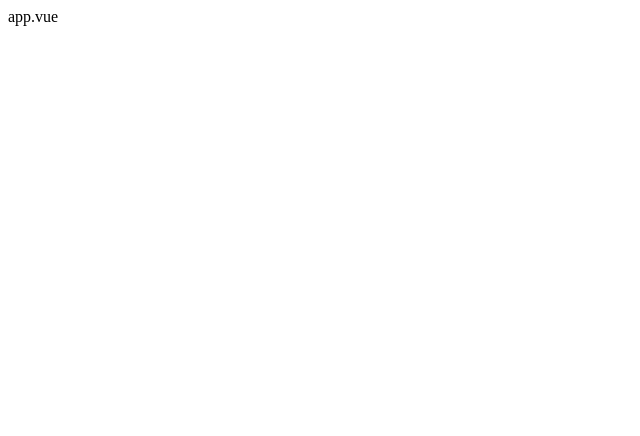
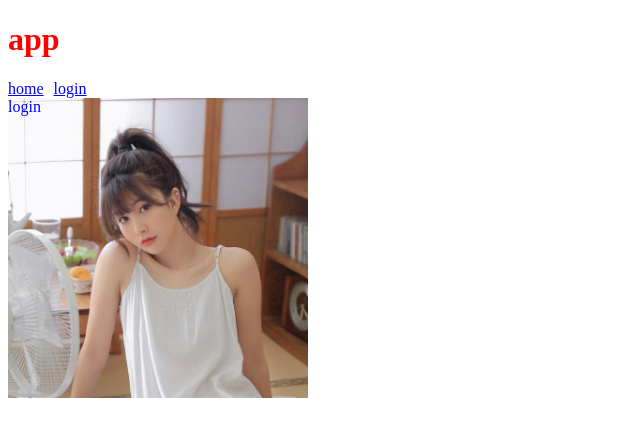
Before and after one commit to cgd199158/webpack5-tempalte, a Vue app: page /#/login in a window 1280 px wide. Shown: the top 436 px of the page, without its empty margins (0-640 px from the left). Built offline with nearby package versions, Linux system fonts and the light colour scheme.

Commit message:
feat: 打包优化

```diff
--- a/public/index.html
+++ b/public/index.html
@@ -4,7 +4,7 @@
     <meta charset="UTF-8">
     <meta http-equiv="X-UA-Compatible" content="IE=edge">
     <meta name="viewport" content="width=device-width, initial-scale=1.0">
-    <title>Document</title>
+    <title><%= htmlWebpackPlugin.options.title %></title>
 </head>
 <body>
     <div id="app"></div>
--- a/src/App.vue
+++ b/src/App.vue
@@ -1,7 +1,24 @@
 <template>
-  <div>app.vue</div>
+  <div>
+    <h1>app</h1>
+    <router-link style="margin-right: 10px" to="/">home</router-link>
+    <router-link to="/login">login</router-link>
+    <div class="main-box">
+      <router-view />
+    </div>
+  </div>
 </template>
 
 <script setup></script>
 
-<style scoped></style>
+<style scoped lang="scss">
+h1{
+  color: red;
+}
+.main-box{
+  width: 300px;
+  height: 300px;
+  background: url('./assets/imgs/demo.jpeg');
+  background-size: 100%;
+}
+</style>
--- a/src/main.js
+++ b/src/main.js
@@ -1,6 +1,8 @@
 import {createApp} from 'vue'
+import router from '@/router/index.js'
 import App from './App.vue'
+import '@/styles/main.scss'
 
 const app = createApp(App)
 
-app.mount('#app')
+app.use(router).mount('#app')
--- a/src/router/index.js
+++ b/src/router/index.js
@@ -0,0 +1,23 @@
+import { createRouter, createWebHashHistory } from 'vue-router'
+import Home from '@/views/home/index.vue'
+
+const routes = [
+  {
+    path: '/',
+    name: 'home',
+    component: Home
+  },
+  {
+    path: '/login',
+    name: 'login',
+    component: () => import('../views/login/index.vue')
+  }
+]
+
+
+const router = createRouter({
+  history:  createWebHashHistory(),
+  routes
+})
+
+export default router
--- /dev/null
+++ b/src/styles/common.scss
@@ -0,0 +1,7 @@
+@import url('./main.scss');
+
+$primary: blue;
+
+h4{
+  color: $primary;
+}
--- /dev/null
+++ b/src/views/home/index.vue
@@ -0,0 +1,7 @@
+<template>
+  <div>home</div>
+</template>
+
+<script setup></script>
+
+<style scoped></style>
--- /dev/null
+++ b/src/views/login/index.vue
@@ -0,0 +1,7 @@
+<template>
+  <div>login</div>
+</template>
+
+<script setup></script>
+
+<style scoped></style>
```
Also changed, not shown: package.json (+7 -0 lines), src/styles/main.scss (renamed from src/styles/main.css), src/views/home/inxe.vue (deleted), src/views/login/inxe.vue (deleted), 5 other files (tests, documents, lock files or other folders).
